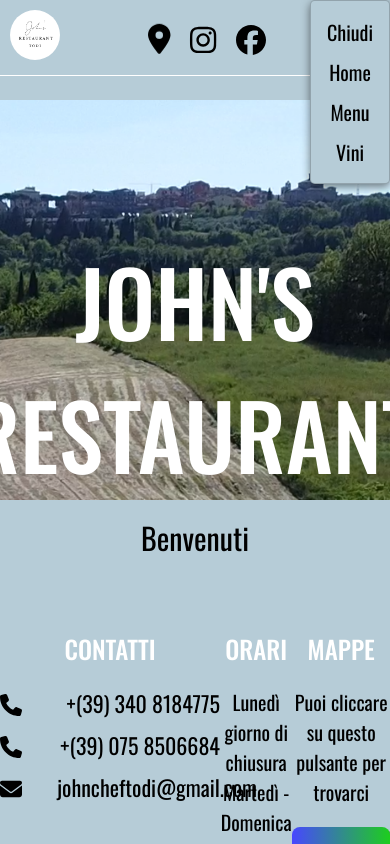
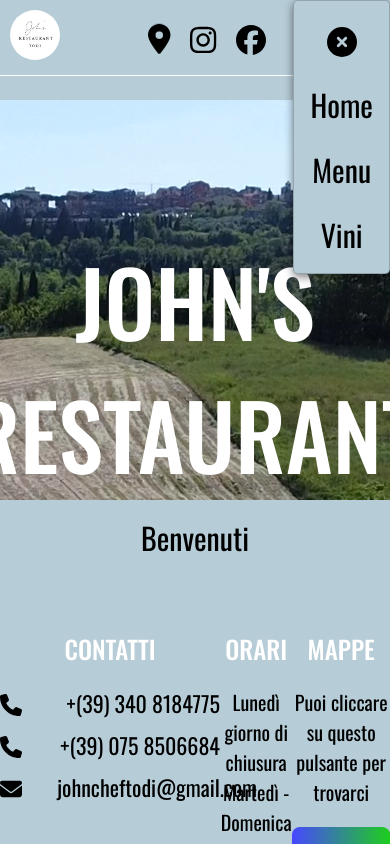
Before and after one commit to CalinCretu/JohnsRestaurant, a Vue app: page / in a window 390 px wide. Both pictures are taken after a click on the element 366 px from the left and 37 px from the top of the page. Shown: the top 844 px of the page. Built offline with nearby package versions, Linux system fonts and the light colour scheme; a web font is replaced by a local one.

Commit message:
ADD - modale adjustments

```diff
--- a/src/components/Header.vue
+++ b/src/components/Header.vue
@@ -52,7 +52,9 @@ export default {
           <div class="modal-body">
             <nav class="nav-bar-modale" style="color: black;">
               <ul class="nav-items-modale">
-                <li><a type="button" class="btn-close" @click="closeModal">Chiudi</a></li>
+                <li>
+                  <a type="button" class="btn-close" @click="closeModal"><font-awesome-icon icon="circle-xmark" /></a>
+                </li>
                 <li @click="closeModal"><router-link :to="{ name: 'home' }">Home</router-link></li>
                 <li @click="closeModal"><router-link :to="{ name: 'menu' }">Menu</router-link></li>
                 <li @click="closeModal"><router-link :to="{ name: 'vini' }">Vini</router-link></li>
@@ -104,6 +106,9 @@ export default {
   align-items: center;
   transition: all 0.2s ease;
 
+
+
+
   .modal {
     margin: -10px -10px;
     display: none;
@@ -115,7 +120,7 @@ export default {
     overflow-x: hidden;
     overflow-y: auto;
     outline: 0;
-    transition: right 0.5s ease;
+    transform: translate(0px, 0px);
   }
 
   .modal.show {
@@ -154,15 +159,16 @@ export default {
         display: flex;
         flex-direction: column;
         justify-content: space-between;
-        font-size: 20px;
-        gap: 10px;
+        font-size: 30px;
+        gap: 20px;
+
+        li {
+          &:hover {
+            color: white;
+          }
+        }
       }
     }
-  }
-
-  .slide-in {
-    transform: translateX(0);
-    transition: transform 0.5s ease;
   }
 
   &.small {
```
